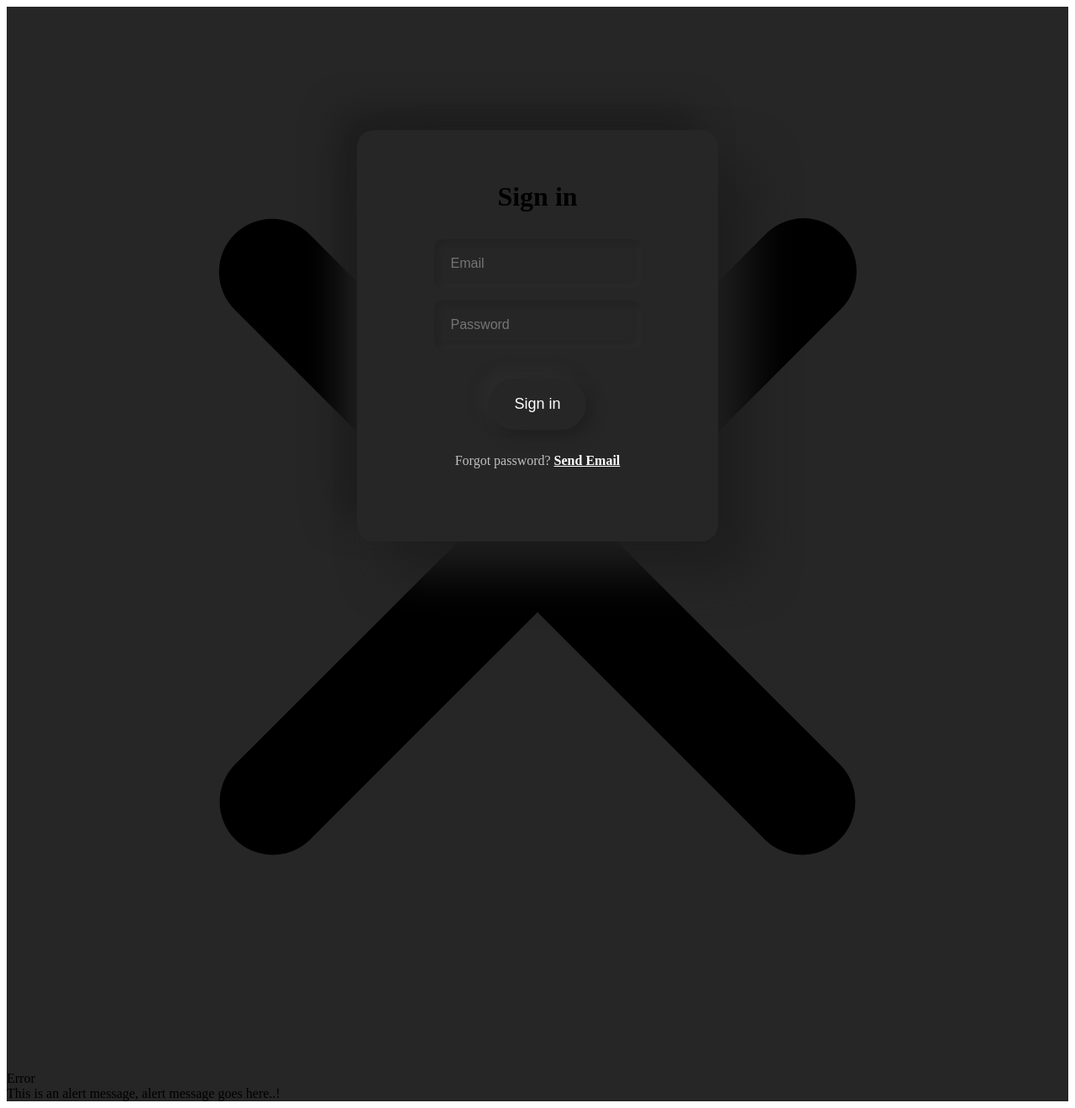
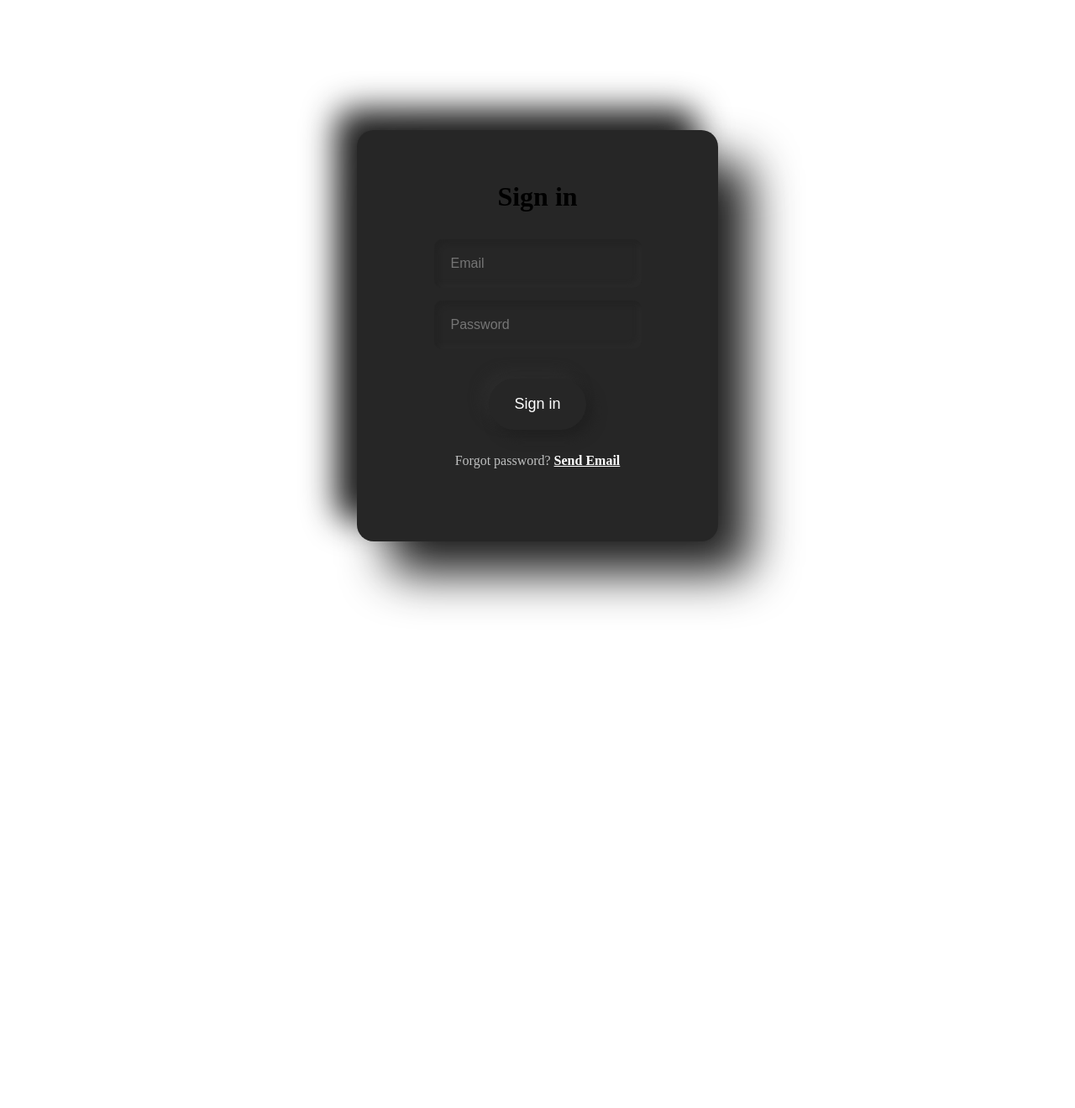
Before and after one commit to caturprasatya/flex-cms, a Vue app: page /login in a window 1280 px wide. Shown: the whole page at 84% size. After the commit the page ends 800 px from the top, so only its background shows below. Built offline with nearby package versions, Linux system fonts and the light colour scheme.

Commit message:
done create cms base page

```diff
--- a/src/components/InputForm.vue
+++ b/src/components/InputForm.vue
@@ -1,5 +1,5 @@
 <template>
-  <div class="relative min-h-screen flex justify-center py-12 px-4 sm:px-6 lg:px-8 items-center">
+  <div class="relative min-h-screen flex justify-center py-3 px-4 sm:px-6 lg:px-8 items-center">
     <div class="absolute opacity-60 inset-0 z-0"/>
     <div v-if="$route.name === 'Edit File' && !$store.isEditPage">
       <blockquote>
--- a/src/components/LoginForm.vue
+++ b/src/components/LoginForm.vue
@@ -1,20 +1,16 @@
 <template>
-  <div class="w-full bg-gray-700 m-0">
-    <div class="popup active" id="popup-1">
-    <div class="content lg:w-6/12 md:w-6/12">
+  <div class="w-full bg-gray-700 m-0 flex flex-col">
+    <div class="active content lg:w-6/12 md:w-6/12">
       <h1>Sign in</h1>
       <div class="input-field"><input placeholder="Email" v-bind="user.email" class="validate"></div>
       <div class="input-field"><input placeholder="Password" v-bind="user.password" class="validate"></div>
         <button class="second-button" @click.prevent="submitUserLogin">Sign in</button>
         <p>Forgot password? <a href="/signup.html">Send Email</a></p>
     </div>
-    </div>
-    <Alert />
   </div>
 </template>
 
 <script>
-import Alert from './ui/Alert.vue'
 
 export default {
   name: 'LoginForm',
@@ -36,20 +32,18 @@ export default {
     }
   },
   components: {
-    Alert
   }
 }
 </script>
 
 <style>
-.popup .content {
+.content {
   position: absolute;
   top: 50%;
   left: 50%;
   transform: translate(-50%,-150%) scale(0);
   width: 390px;
   height: 450px;
-  z-index: 2;
   text-align: center;
   padding: 20px;
   border-radius: 20px;
@@ -59,7 +53,7 @@ export default {
   z-index: 1;
 }
 
-.popup.active .content {
+.active.content {
   transition: all 300ms ease-in-out;
   transform: translate(-50%,-50%) scale(1);
 }
--- a/src/components/ui/Alert.vue
+++ b/src/components/ui/Alert.vue
@@ -1,5 +1,5 @@
 <template>
-  <div class="alert flex flex-row items-center bg-red-200 p-5 rounded border-b-2 border-red-300">
+  <div class="alert flex flex-row items-center bg-red-300 p-5 rounded border-b-3 border-red-300">
     <div class="alert-icon flex items-center bg-red-100 border-2 border-red-500 justify-center h-5 w-5 flex-shrink-0 rounded-full">
       <span class="text-red-500">
         <svg fill="currentColor"
@@ -12,10 +12,8 @@
       </span>
     </div>
     <div class="alert-content ml-4">
-				<div class="alert-title font-semibold text-lg text-red-800">
-					Error
-				</div>
-				<div class="alert-description text-sm text-red-600">
+      <div class="alert-title font-semibold text-lg text-red-100">Error</div>
+      <div class="alert-description text-sm text-red-100">
         This is an alert message, alert message goes here..!
       </div>
     </div>
--- a/src/store/index.js
+++ b/src/store/index.js
@@ -1,5 +1,6 @@
 import Vue from 'vue'
 import Vuex from 'vuex'
+import Swal from 'sweetalert2'
 
 import axios from '../configs/axios'
 import router from '../router'
@@ -44,11 +45,10 @@ export default new Vuex.Store({
       if (payload.status === 400) {
         errors = ''
         payload.data.message.forEach(error => {
-          console.log(error)
           errors += `- ${error} \r\n`
         })
       }
-      Vue.swal.fire({
+      Swal.fire({
         icon: 'error',
         text: `${errors}`
       })
@@ -65,8 +65,8 @@ export default new Vuex.Store({
         })
         localStorage.setItem('access_token', data.access_token)
         router.push('/images')
-      } catch (error) {
-        dispatch('errorsHandler', error)
+      } catch ({ response }) {
+        dispatch('errorsHandler', response)
       }
     },
     async fetchImages ({ commit, dispatch }) {
@@ -80,8 +80,8 @@ export default new Vuex.Store({
         })
         console.log(data)
         commit('setImages', data)
-      } catch (error) {
-        dispatch('errorsHandler', error)
+      } catch ({ response }) {
+        dispatch('errorsHandler', response)
       }
     },
     async addImage ({ dispatch }, payload) {
@@ -105,8 +105,8 @@ export default new Vuex.Store({
           }
         })
         router.push('/galery')
-      } catch (error) {
-        dispatch('errorsHandler', error)
+      } catch ({ response }) {
+        dispatch('errorsHandler', response)
       }
     },
     async editImage ({ dispatch }, payload) {
@@ -122,8 +122,8 @@ export default new Vuex.Store({
         })
         dispatch('fetchImages')
         router.push('/galery')
-      } catch (error) {
-        dispatch('errorsHandler', error)
+      } catch ({ response }) {
+        dispatch('errorsHandler', response)
       }
     },
     async getImageById ({ commit, dispatch }, { id }) {
@@ -138,8 +138,8 @@ export default new Vuex.Store({
         commit('editPage', data)
         commit('setImage', data)
         router.push(`/edit/${id}`)
-      } catch (error) {
-        dispatch('errorsHandler', error)
+      } catch ({ response }) {
+        dispatch('errorsHandler', response)
       }
     },
     async deleteImages ({ dispatch }, { id }) {
@@ -153,13 +153,13 @@ export default new Vuex.Store({
         })
         dispatch('fetchImages')
         router.push('/images')
-        Vue.swal.fire(
+        Swal.fire(
           'Deleted!',
           'Your file has been deleted.',
           'success'
         )
-      } catch (error) {
-        dispatch('errorsHandler', error)
+      } catch ({ response }) {
+        dispatch('errorsHandler', response)
       }
     }
   },
```
Lines whose indentation alone changed are shown as unchanged.
